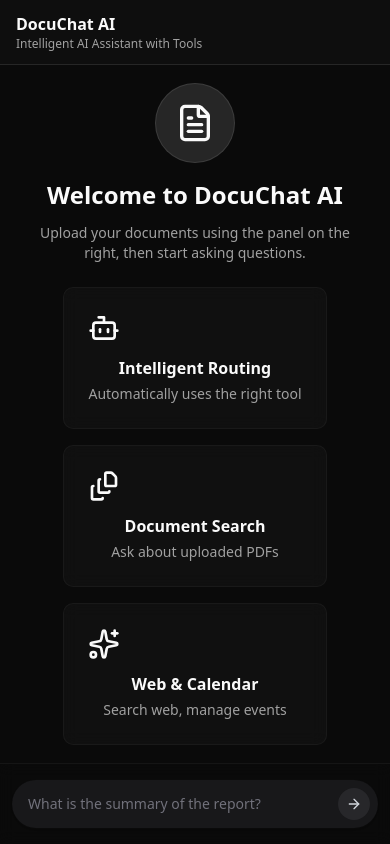
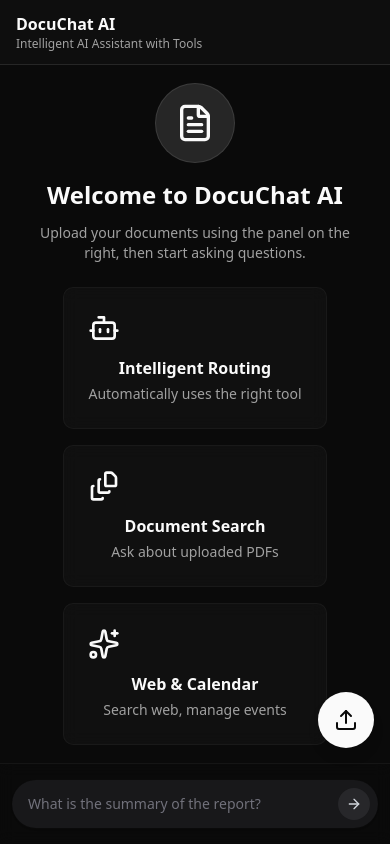
Before and after one commit to IzharMohammed/rag-chatbot, a Next.js app: page / in a window 390 px wide. Built offline with nearby package versions, Linux system fonts and the light colour scheme.

Commit message:
style: responsiveness

```diff
--- a/app/page.tsx
+++ b/app/page.tsx
@@ -282,7 +282,6 @@ export default function Home() {
       </div>
 
       {/* Mobile Upload Button */}
-      {uploadedFiles.length > 0 && (
       <button
         onClick={() => setIsUploadPanelOpen(true)}
         className="md:hidden fixed bottom-24 right-4 z-40 flex h-14 w-14 items-center justify-center rounded-full bg-foreground text-background shadow-lg hover:scale-105 transition-transform"
@@ -290,7 +289,6 @@ export default function Home() {
       >
         <Upload className="h-6 w-6" />
       </button>
-      )}
 
       {/* Backdrop for mobile */}
       {isUploadPanelOpen && (
```
Lines whose indentation alone changed are shown as unchanged.
